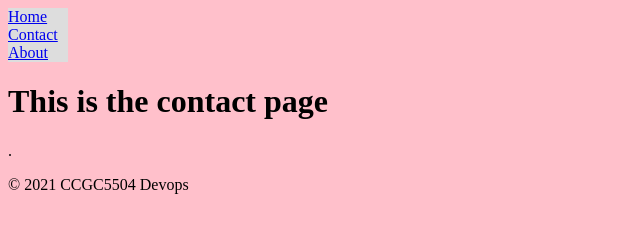
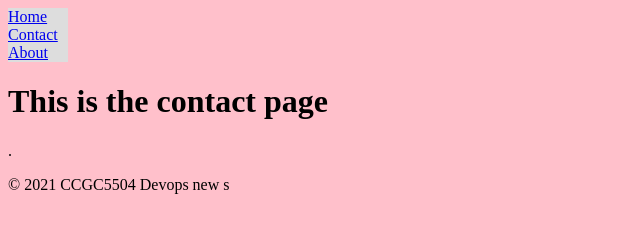
Before and after one commit to godwin1/finalexam, a plain HTML site: page contact.html in a window 1280 px wide. Shown: the full height of the page, 0-640 px from the left. Drawn offline with Linux system fonts and the light colour scheme.

Commit message:
Update contact.html

```diff
--- a/contact.html
+++ b/contact.html
@@ -29,7 +29,7 @@ background-color: pink;
 <p><h1>This is the contact page</h1>.</p>
 
 <footer>
-<p> &copy 2021 CCGC5504 Devops  </p>
+<p> &copy 2021 CCGC5504 Devops  new s</p>
 </footer>
 </body>
 </html>
```
